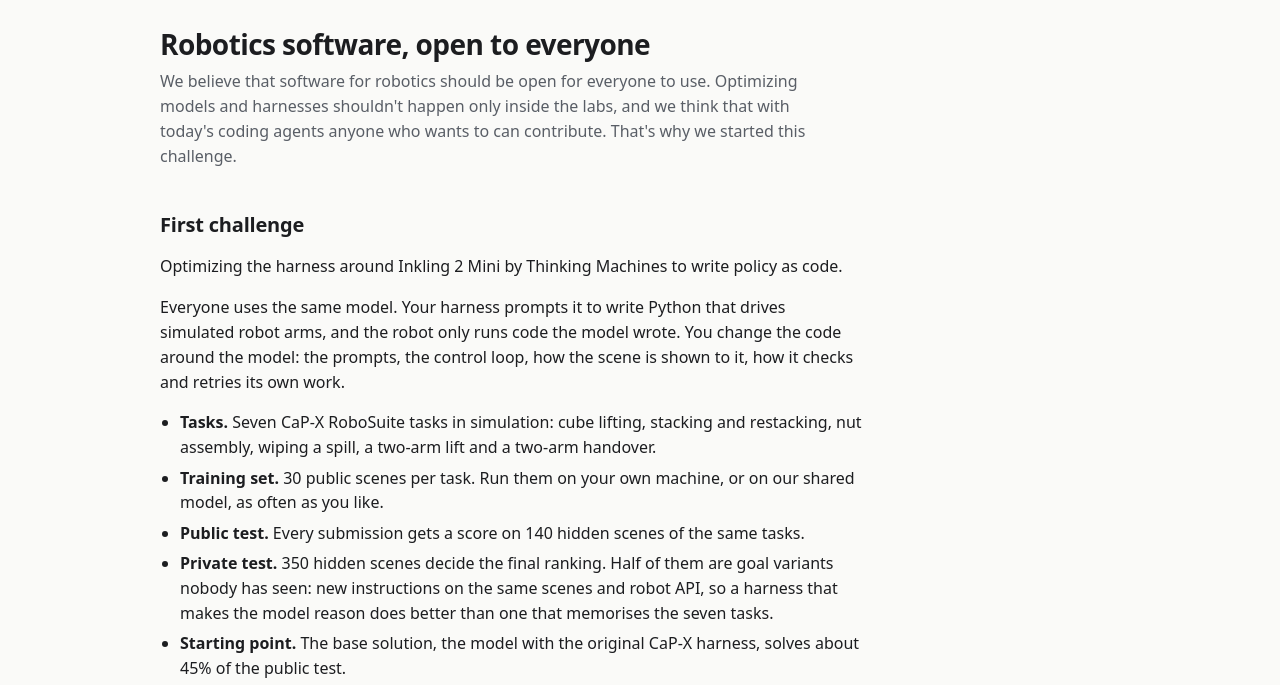
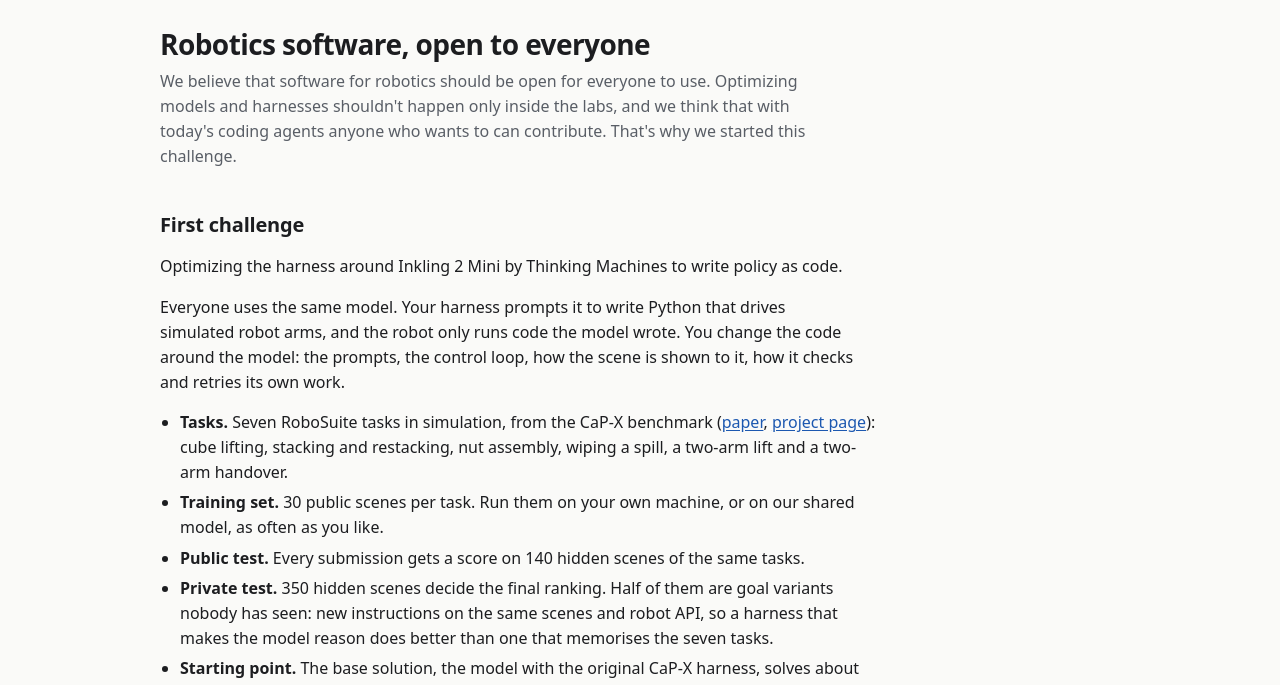
Before and after one commit to robojongit/thinkopenrobots, a plain HTML site: page site/index.html in a window 1280 px wide. Shown: the part 59-744 px from the top of the page. Drawn offline with Linux system fonts and the light colour scheme; no server answers.

Commit message:
Site: link the CaP-X paper and project page from the tasks line
Claude-Session: https://claude.ai/code/session_013ePLd19crQekynnVEqpNeM

```diff
--- a/site/index.html
+++ b/site/index.html
@@ -34,7 +34,7 @@
     <p>Optimizing the harness around Inkling 2 Mini by Thinking Machines to write policy as code.</p>
     <p>Everyone uses the same model. Your harness prompts it to write Python that drives simulated robot arms, and the robot only runs code the model wrote. You change the code around the model: the prompts, the control loop, how the scene is shown to it, how it checks and retries its own work.</p>
     <ul>
-      <li><strong>Tasks.</strong> Seven CaP-X RoboSuite tasks in simulation: cube lifting, stacking and restacking, nut assembly, wiping a spill, a two-arm lift and a two-arm handover.</li>
+      <li><strong>Tasks.</strong> Seven RoboSuite tasks in simulation, from the CaP-X benchmark (<a href="https://arxiv.org/abs/2603.22435" rel="noopener noreferrer">paper</a>, <a href="https://capgym.github.io/" rel="noopener noreferrer">project page</a>): cube lifting, stacking and restacking, nut assembly, wiping a spill, a two-arm lift and a two-arm handover.</li>
       <li><strong>Training set.</strong> 30 public scenes per task. Run them on your own machine, or on our shared model, as often as you like.</li>
       <li><strong>Public test.</strong> Every submission gets a score on 140 hidden scenes of the same tasks.</li>
       <li><strong>Private test.</strong> 350 hidden scenes decide the final ranking. Half of them are goal variants nobody has seen: new instructions on the same scenes and robot API, so a harness that makes the model reason does better than one that memorises the seven tasks.</li>
```
